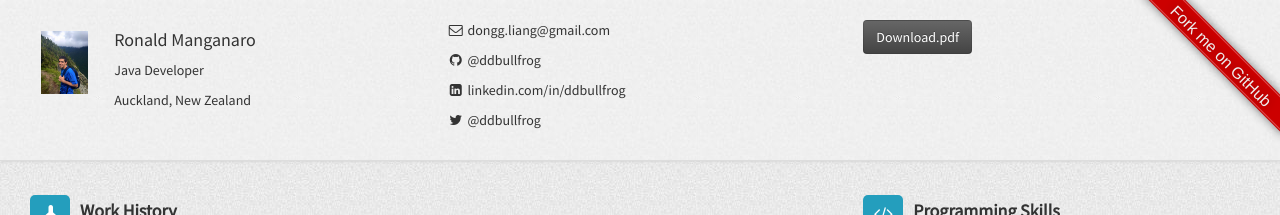
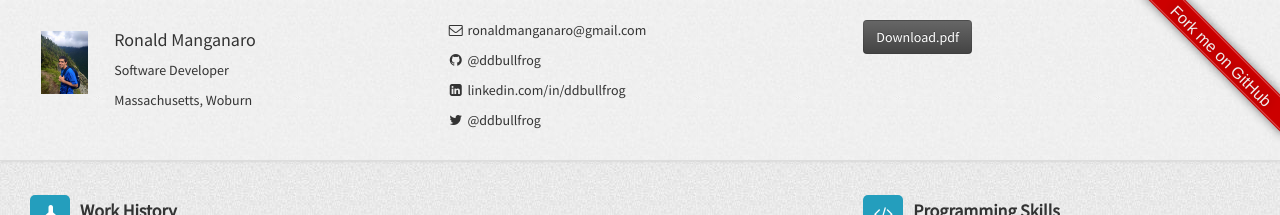
Before and after one commit to ronaldmanganaro/resume, a Jekyll site: the page built from index.html, in a window 1280 px wide and 900 px high. Shown: the top 215 px of the window. Built offline with Jekyll 4.4.1, drawn with Linux system fonts in a browser that asks for light colours; nearby versions of some CDN libraries.

Commit message:
changing the config

```diff
--- a/_config.yml
+++ b/_config.yml
@@ -1,7 +1,7 @@
 # Site settings
 title: Ronald Manganaro CV
 description: Ronald Manganaro's CV
-favicon: /assets/img/me.jpg
+favicon: /assets/img/avatar.JPG
 baseurl: https://ddbullfrog.github.io/resumecard
 url: https://ddbullfrog.github.io/resumecard
 rss_url: /pages/atom.xml
@@ -15,9 +15,9 @@ exclude: [vendor]
 # Author settings
 author:
   name: Ronald Manganaro
-  title: Java Developer
-  address: Auckland, New Zealand
-  email: dongg.liang@gmail.com
+  title: Software Developer
+  address: Massachusetts, Woburn
+  email: ronaldmanganaro@gmail.com
   link: http://ddbullfrog.com
   weibo:
   github: ddbullfrog
```
Also changed, not shown: assets/img/avatar.JPG, assets/img/me.jpg (deleted), assets/img/oldavatar.JPG (added).
